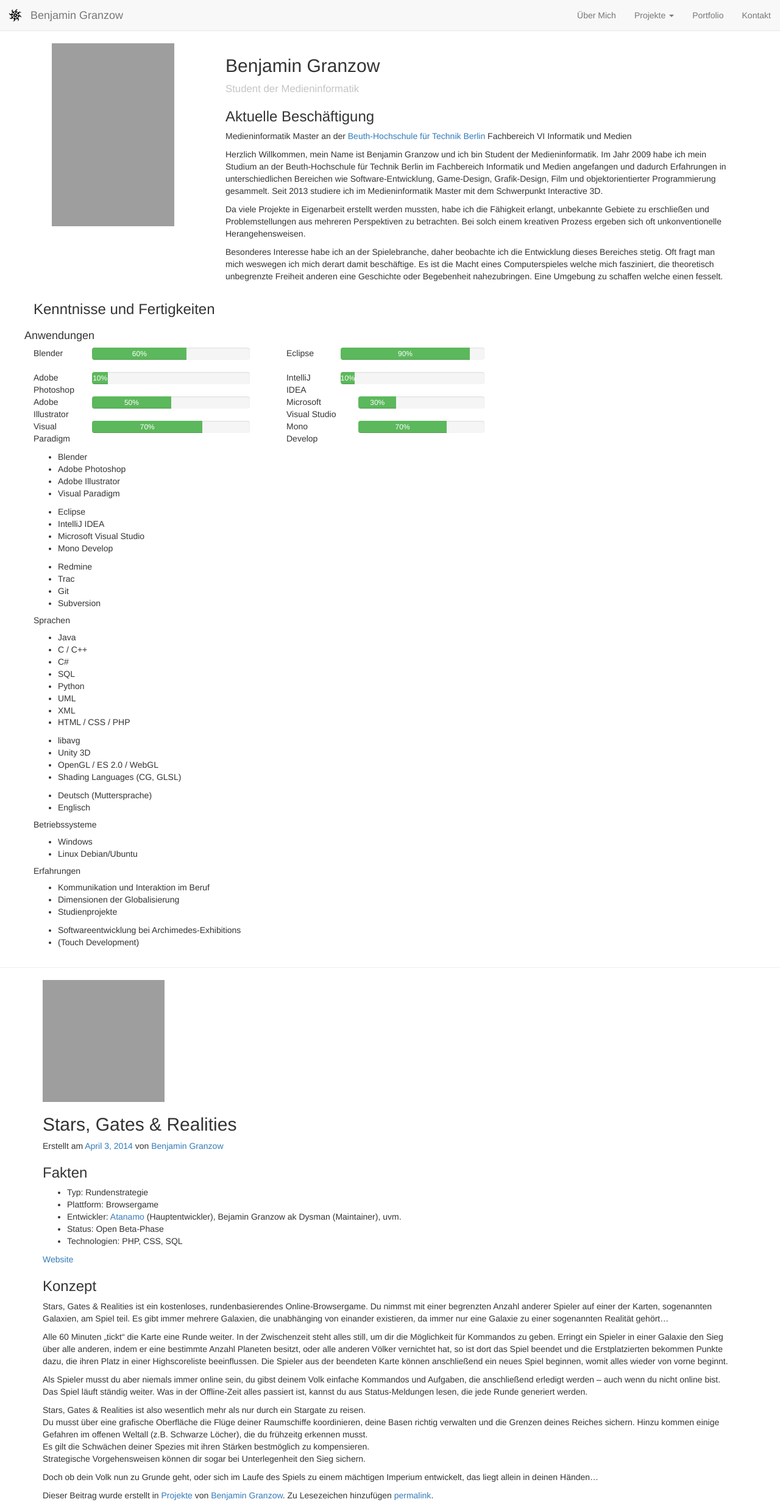
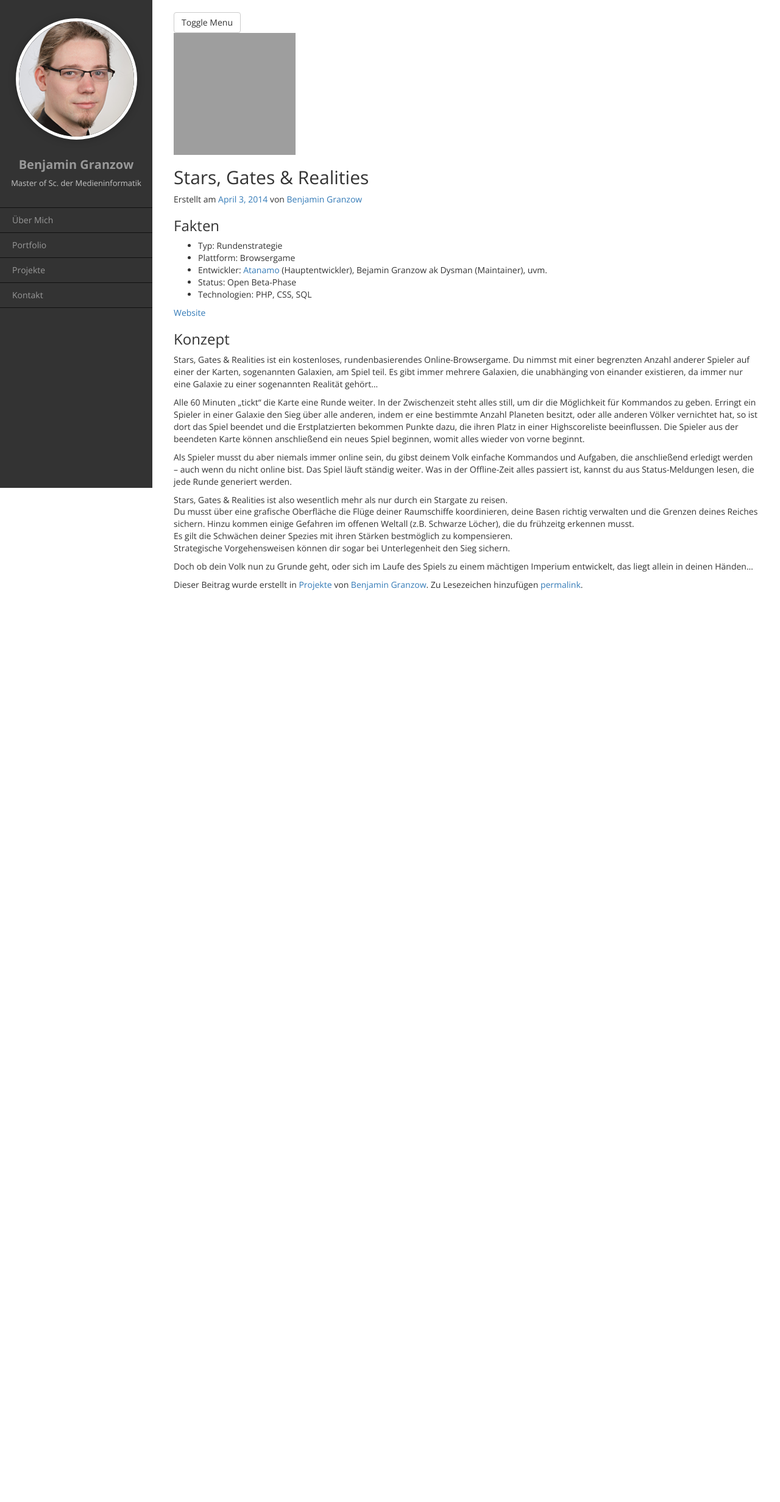
Before and after one commit to nep0muck/bgranzow.de, a PHP site: page / in a window 1280 px wide. Shown: the whole page at 61% size. After the commit the page ends 968 px from the top, so only its background shows below. Run offline with PHP 8.4, Linux system fonts and the light colour scheme; some libraries are stand-ins or nearby versions; grey boxes are pictures that could not be loaded.

Commit message:
Basic Designing

```diff
--- a/index.html
+++ b/index.html
@@ -5,12 +5,12 @@
 	<meta name="viewport" content="width=device-width, initial-scale=1">
 	<title>bgranzow.de</title>
 	<link rel="stylesheet" href="css/style.min.css" type="text/css">
+	<link href='https://fonts.googleapis.com/css?family=Open+Sans:400,300,700' rel='stylesheet' type='text/css'>
 </head>
-<body>
-	<header>
+<body data-spy="scroll" data-target=".scrollspy">
+	<!-- <header>
 		<nav class="navbar navbar-default navbar-static-top">
 		  <div class="container-fluid">
-	    <!-- Brand and toggle get grouped for better mobile display -->
 		    <div class="navbar-header">
 		      <button type="button" class="navbar-toggle collapsed" data-toggle="collapse" data-target="#bs-example-navbar-collapse-1" aria-expanded="false">
 		        <span class="sr-only">Toggle navigation</span>
@@ -18,11 +18,10 @@
 		        <span class="icon-bar"></span>
 		        <span class="icon-bar"></span>
 		      </button>
-				<a class="navbar-brand" href="#"><img class="nav-logo" alt="Brand" src="img/logo.png" width="20" height="20"></a>
-	      <a class="navbar-brand" href="#">Benjamin Granzow</a>
+					<a class="navbar-brand" href="index.html"><img class="nav-logo" alt="Brand" src="img/logo.png" width="20" height="20"></a>
+		      <a class="navbar-brand" href="index.html">Benjamin Granzow</a>
 		    </div>
 
-	    <!-- Collect the nav links, forms, and other content for toggling -->
 		    <div class="collapse navbar-collapse" id="bs-example-navbar-collapse-1">
 		      <ul class="nav navbar-nav navbar-right">
 		        <li><a href="#">Über Mich</a></li>
@@ -40,206 +39,34 @@
 						<li><a href="#">Kontakt</a></li>
 
 		      </ul>
-	    </div><!-- /.navbar-collapse -->
-	  </div><!-- /.container-fluid -->
-	</nav>
-	</header>
-
-<div class="container">
-	<div class="row">
-		<div id="content" class="col-md-12">
-			<div class="col-md-3">
-		  	<img class="alignnone size-full wp-image-185" title="benjamingranzow" src="https://bgranzow.de/wp-content/uploads/2015/09/portraet22.05.15.png" alt="" width="201" height="300">
-			</div>
-			<div class="col-md-9">
-				<h2>Benjamin Granzow</h2>
-				<p class="sub-title">Student der Medieninformatik</p>
-				<h3>Aktuelle Beschäftigung</h3>
-				<p>Medieninformatik Master an der <a title="Beuth-Hochschule für Technik Berlin" href="http://www.beuth-hochschule.de/" target="_blank">Beuth-Hochschule für Technik Berlin</a> Fachbereich VI Informatik und Medien</p>
-
-				<p>Herzlich Willkommen, mein Name ist Benjamin Granzow und ich bin Student der Medieninformatik. Im Jahr 2009 habe ich mein Studium an der Beuth-Hochschule für Technik Berlin im Fachbereich Informatik und Medien angefangen und dadurch Erfahrungen in unterschiedlichen Bereichen wie Software-Entwicklung, Game-Design, Grafik-Design, Film und objektorientierter Programmierung gesammelt. Seit 2013 studiere ich im Medieninformatik Master mit dem Schwerpunkt Inter­ac­tive 3D.</p>
-
-				<p>Da viele Projekte in Eigenarbeit erstellt werden mussten, habe ich die Fähigkeit erlangt, unbekannte Gebiete zu erschließen und Problemstellungen aus mehreren Perspektiven zu betrachten. Bei solch einem kreativen Prozess ergeben sich oft unkonventionelle Herangehensweisen.</p>
-
-				<p>Besonderes Interesse habe ich an der Spielebranche, daher beobachte ich die Entwicklung dieses Bereiches stetig. Oft fragt man mich weswegen ich mich derart damit beschäftige. Es ist die Macht eines Computerspieles welche mich fasziniert, die theoretisch unbegrenzte Freiheit anderen eine Geschichte oder Begebenheit nahezubringen. Eine Umgebung zu schaffen welche einen fesselt.</p>
 		    </div>
 		  </div>
-	<div class="row">
-		<div id="content" class="col-md-12">
-				<h3>Kenntnisse und Fertigkeiten</h3>
-				<div class="row">
-				<h4>Anwendungen</h4>
-				<ul class="col-md-4 skills">
-					<li>
-						<div class="col-md-3">
-							Blender
+		</nav>
+	</header> -->
+
+
+	<div id="wrapper">
+		<div id="sidebar-wrapper">
+			<div class="sidebar-nav">
+				<div class="sitebrand-header">
+					<img class="alignnone size-full wp-image-185 portrait" title="benjamingranzow" src="img/benni-portrait-199x199.png" alt="" width="199" height="199">
+			  	<h2 class="sidebar-brand"><a href="#">Benjamin Granzow</a></h2>
+			  	<p class="sub-title">Master of Sc. der Medieninformatik</p>
 				</div>
-						<div class="col-md-9">
-							<div class="progress">
-							  <div class="progress-bar progress-bar-success" role="progressbar" aria-valuenow="60" aria-valuemin="0" aria-valuemax="100" style="width: 60%">
-							    60%
+				<ul class="">
+					<li><a href="#">Über Mich</a></li>
+					<li><a href="#">Portfolio</a></li>
+					<li><a href="#">Projekte</a></li>
+					<li><a href="#">Kontakt</a></li>
+				</ul>
 			</div>
 		</div>
-						</div>
-					</li>
-					<li>
-						<div class="col-md-3">
-							Adobe Photoshop
-						</div>
-						<div class="col-md-9">
-							<div class="progress">
-							  <div class="progress-bar progress-bar-success" role="progressbar" aria-valuenow="10" aria-valuemin="0" aria-valuemax="100" style="width: 10%">
-							  	10%
-							  </div>
-							</div>
-						</div>
-					</li>
-					<li>
-						<div class="col-md-3">
-							Adobe Illustrator
-						</div>
-						<div class="col-md-9">
-							<div class="progress">
-							  <div class="progress-bar progress-bar-success" role="progressbar" aria-valuenow="50" aria-valuemin="0" aria-valuemax="100" style="width: 50%">
-							    50%
-							  </div>
-							</div>
-						</div>
-					</li>
-					<li>
-						<div class="col-md-3">
-							Visual Paradigm
-						</div>
-						<div class="col-md-9">
-							<div class="progress">
-							  <div class="progress-bar progress-bar-success" role="progressbar" aria-valuenow="70" aria-valuemin="0" aria-valuemax="100" style="width: 70%">
-							    70%
-							  </div>
-							</div>
-						</div>
-					</li>
-				</ul>
+		<div id="page-content-wrapper">
+			<div class="container-fluid">
+				<div class="row">
+					<div class="col-lg-12">
+						<a href="#menu-toggle" class="btn btn-default" id="menu-toggle">Toggle Menu</a>
 
-				<ul class="col-md-4 skills">
-					<li class="col-md-12">
-						<div class="col-md-3">
-							Eclipse
-						</div>
-						<div class="col-md-9">
-							<div class="progress">
-								<div class="progress-bar progress-bar-success" role="progressbar" aria-valuenow="90" aria-valuemin="0" aria-valuemax="100" style="width: 90%">
-									90%
-								</div>
-							</div>
-						</div>
-					</li>
-					<li class="col-md-12">
-						<div class="col-md-3">
-							IntelliJ IDEA
-						</div>
-						<div class="col-md-9">
-							<div class="progress">
-								<div class="progress-bar progress-bar-success" role="progressbar" aria-valuenow="10" aria-valuemin="0" aria-valuemax="100" style="width: 10%">
-									10%
-								</div>
-							</div>
-						</div>
-					</li>
-					<li class="col-md-12">
-						<div class="col-md-4">
-							Microsoft Visual Studio
-						</div>
-						<div class="col-md-8">
-							<div class="progress">
-								<div class="progress-bar progress-bar-success" role="progressbar" aria-valuenow="30" aria-valuemin="0" aria-valuemax="100" style="width: 30%">
-									30%
-								</div>
-							</div>
-						</div>
-					</li>
-					<li class="col-md-12">
-						<div class="col-md-4">
-							Mono Develop
-						</div>
-						<div class="col-md-8">
-							<div class="progress">
-								<div class="progress-bar progress-bar-success" role="progressbar" aria-valuenow="70" aria-valuemin="0" aria-valuemax="100" style="width: 70%">
-									70%
-								</div>
-							</div>
-						</div>
-					</li>
-				</ul>
-</div>
-
-				<ul>
-					<li>Blender</li>
-					<li>Adobe Photoshop</li>
-					<li>Adobe Illustrator</li>
-					<li>Visual Paradigm</li>
-				</ul>
-
-				<ul>
-					<li>Eclipse</li>
-					<li>IntelliJ IDEA</li>
-					<li>Microsoft Visual Studio</li>
-					<li>Mono Develop</li>
-				</ul>
-				<ul>
-					<li>Redmine</li>
-					<li>Trac</li>
-					<li>Git</li>
-					<li>Subversion</li>
-				</ul>
-				<h5>Sprachen</h5>
-				<ul>
-					<li>Java</li>
-					<li>C / C++</li>
-					<li>C#</li>
-					<li>SQL</li>
-					<li>Python</li>
-					<li>UML</li>
-					<li>XML</li>
-					<li>HTML / CSS / PHP</li>
-				</ul>
-				<ul>
-					<li>libavg</li>
-					<li>Unity 3D</li>
-					<li>OpenGL / ES 2.0 / WebGL</li>
-					<li>Shading Languages (CG, GLSL)</li>
-				</ul>
-				<ul>
-					<li>Deutsch (Muttersprache)</li>
-					<li>Englisch</li>
-				</ul>
-				<h5>Betriebssysteme</h5>
-				<ul>
-					<li>Windows</li>
-					<li>Linux Debian/Ubuntu</li>
-				</ul>
-				<h5>Erfahrungen</h5>
-				<ul>
-					<li>Kommunikation und Interaktion im Beruf</li>
-				  <li>Dimensionen der Globalisierung</li>
-					<li>Studienprojekte</li>
-				</ul>
-				<ul>
-					<li>Softwareentwicklung bei Archimedes-Exhibitions</li>
-					<li>(Touch Development)</li>
-				</ul>
-
-				<p><!-- Praktikum bei <a title="Archimedes-Exhibitions" href="http://www.archimedes-exhibitions.de/" target="_blank">Archimedes-Exhibitions</a>
-				Softwareentwicklung --></p>
-			</div>
-		</div>
-	</div>
-</div>
-
-<hr>
-
-<div class="container">
-	<div class="row">
-		<div class="col-md-12">
 						<article id="post-840" class="post-840 post type-post status-publish format-standard has-post-thumbnail hentry category-projekte">
 							<header class="entry-header">
 								<img width="200" height="200" src="https://www.bgranzow.de/wp-content/uploads/2015/09/sgr_icon.png" class="attachment-post-thumbnail size-post-thumbnail wp-post-image" alt="sgr_icon">
@@ -282,7 +109,11 @@
 					</div>
 				</div>
 			</div>
+		</div>
+	</div>
+
 	<script src="https://ajax.googleapis.com/ajax/libs/jquery/1.11.3/jquery.min.js"></script>
 	<script src="../node_modules/bootstrap-sass/assets/javascripts/bootstrap.min.js"></script>
+	<script src="js/functions.js"></script>
 </body>
 </html>
--- /dev/null
+++ b/js/functions.js
@@ -0,0 +1,7 @@
+$(document).ready(function () {
+    // Menu Toggle Script
+    $("#menu-toggle").click(function(e) {
+        e.preventDefault();
+        $("#wrapper").toggleClass("toggled");
+    });
+});
--- a/scss/style.sass
+++ b/scss/style.sass
@@ -6,3 +6,158 @@ ul.skills
 .sub-title
   font-size: 1.2em
   color: #c5c5c5
+
+#sidebar
+  text-align: center
+  background: #e5e5e5
+  min-height: 100%
+  h2
+      font-size: 2rem
+      font-weight: 700
+  .sub-title
+      font-size: 1.5rem
+      font-weight: 300
+
+  .portrait
+      border-radius: 50%
+      border: 5px solid #fff
+      box-shadow: 0 1px 13px rgba(0,0,0,.25)
+
+.affix
+  @media (min-width: 992px)
+    width: 25%
+
+  @media (min-width: 1200px)
+    width: 262px
+
+
+
+
+
+
+/* + + + + Sidebar + + + + */
+
+
+/*!
+ * Start Bootstrap - Simple Sidebar HTML Template (http://startbootstrap.com)
+ * Code licensed under the Apache License v2.0.
+ * For details, see http://www.apache.org/licenses/LICENSE-2.0.
+ */
+
+/* Toggle Styles */
+
+#wrapper
+    padding-left: 0
+    -webkit-transition: all 0.5s ease
+    -moz-transition: all 0.5s ease
+    -o-transition: all 0.5s ease
+    transition: all 0.5s ease
+
+
+#wrapper.toggled
+    padding-left: 250px
+
+
+#sidebar-wrapper
+    z-index: 1000
+    position: fixed
+    left: 250px
+    width: 0
+    height: 100%
+    margin-left: -250px
+    overflow-y: auto
+    background: #333
+    -webkit-transition: all 0.5s ease
+    -moz-transition: all 0.5s ease
+    -o-transition: all 0.5s ease
+    transition: all 0.5s ease
+
+
+#wrapper.toggled #sidebar-wrapper
+    width: 250px
+
+
+#page-content-wrapper
+    width: 100%
+    position: absolute
+    padding: 15px
+
+
+#wrapper.toggled #page-content-wrapper
+    position: absolute
+    margin-right: -250px
+
+
+/* Sidebar Styles */
+
+.sitebrand-header
+  text-align: center
+  padding-bottom: 20px
+  img
+    margin: 30px 0 10px 0
+  h2
+    font-size: 2rem
+    font-weight: 700
+  .sub-title
+    font-size: 1.3rem
+    font-weight: 300
+  .portrait
+    border-radius: 50%
+    border: 5px solid #fff
+    box-shadow: 0 1px 13px rgba(0,0,0,.25)
+
+.sidebar-nav
+  position: absolute
+  top: 0
+  width: 250px
+  margin: 0
+  padding: 0
+  list-style: none
+  ul
+    margin: 0
+    padding: 0
+  li
+    text-indent: 20px
+    line-height: 40px
+    border-bottom: 1px solid #111
+    &:first-child
+      border-top: 1px solid #111
+    a
+      display: block
+      text-decoration: none
+      color: #999999
+      &:hover
+        text-decoration: none
+        color: #fff
+        background: rgba(255,255,255,0.2)
+      &:active,
+      &:focus
+        text-decoration: none
+  .sidebar-brand
+    a
+      color: #999999
+      &:hover
+        color: #fff
+        background: none
+
+
+@media(min-width:768px)
+  #wrapper
+    padding-left: 250px
+
+  #wrapper.toggled
+    padding-left: 0
+
+  #sidebar-wrapper
+    width: 250px
+
+  #wrapper.toggled #sidebar-wrapper
+    width: 0
+
+  #page-content-wrapper
+    padding: 20px
+    position: relative
+
+  #wrapper.toggled #page-content-wrapper
+    position: relative
+    margin-right: 0
```
Also changed, not shown: about.html (added, +254 -0 lines), css/style.css, css/style.min.css, img/benni-portrait-199x199.png (added). Lines whose indentation alone changed are shown as unchanged.
